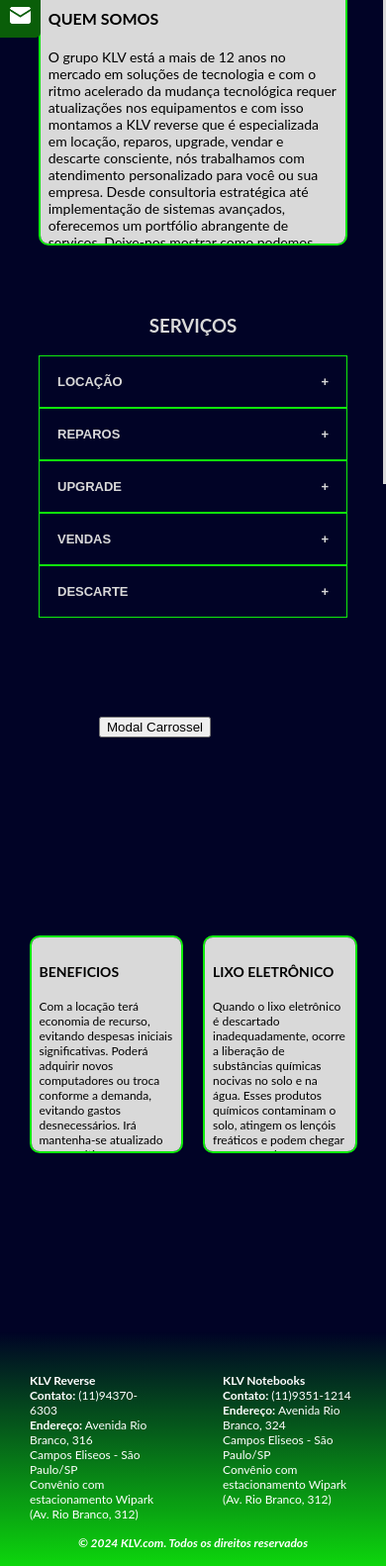
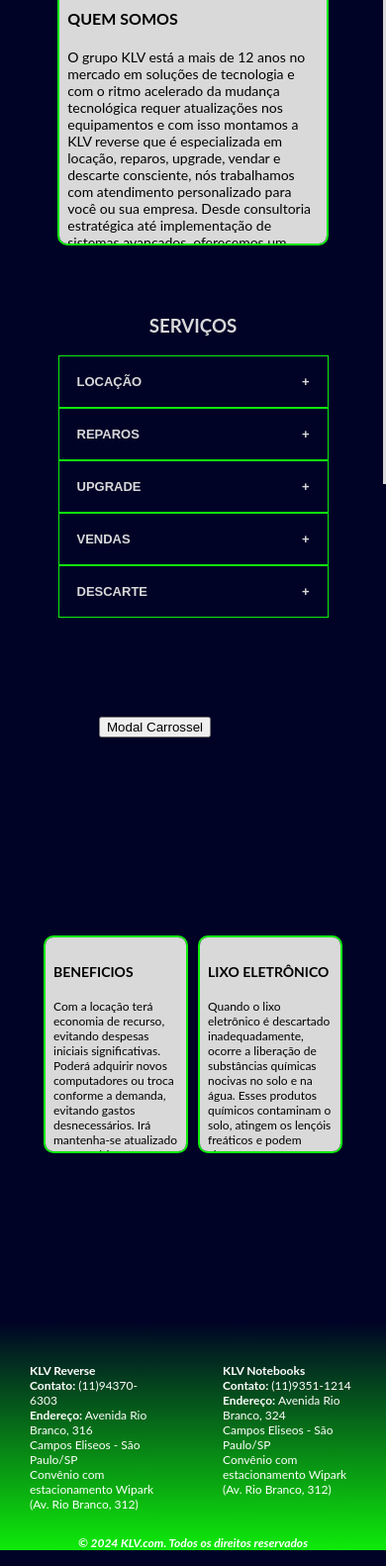
Before and after one commit to thamirislimasp/KLV, a plain HTML site: page index.html in a window 390 px wide. Shown: the part 415-1997 px from the top of the page at 99% size. Drawn offline with Linux system fonts and the light colour scheme.

Commit message:
alterações 25/03

```diff
--- a/css/estiloMobile.css
+++ b/css/estiloMobile.css
@@ -6,7 +6,7 @@
   transition: background-color .5s;
   background-color: #010326;
   box-sizing: border-box;
-  margin: 0;
+  margin: 0 !important;
 }
 
 .gradiente {
@@ -148,12 +148,12 @@
 
 .redesSociais {
   position: fixed;
-  top: 10px;
+  top: -50px;
 }
 
 #redes a {
   position: absolute;
-  left: -75px;
+  left: -80px;
   transition: 0.3s;
   padding: 8px;
   width: 100px;
@@ -165,12 +165,12 @@
 }
 
 #redes img{
-  width: 25px;
-  height: 25px;
+  width: 20px;
+  height: 20px;
 }
 
 #redes a:hover {
-  left: 0;
+  left: -60px;
   background-color: #0ebb0b;
 
 }
@@ -181,12 +181,12 @@
 }
 
 #instagram {
-  top: 350px;
+  top: 342px;
   background-color: #0a5e09;
 }
 
 #email {
-  top: 400px;
+  top: 384px;
   background-color: #0a5e09;
 }
 
@@ -194,7 +194,7 @@
 
 .somos{
   margin: 50px auto;
-  width: 75%;
+  width: 65%;
   height: 250px;
   background-color: #D9D9D9;
   border: 2px solid #0FEC0B;
@@ -218,7 +218,7 @@
 }
 
 .acordeon {
-  margin: 0 10%;
+  margin: 0 15%;
 }
 
 .accordion, .panel {
@@ -342,12 +342,13 @@
   display: flex;
   align-items: center;
   justify-content: center;
-  width: 90%;
-  margin: 0 5%;
+  width: 80%;
+  margin: 0 10%;
 }
 
+
 .beneficios{
-  margin: 100px 10px;
+  margin: 100px 5px;
   width: 50%;
   height: 200px;
   background-color: #D9D9D9;
@@ -366,16 +367,19 @@
 /* FOOTER */
 
 footer {
-  margin-top: 80px;
-  height: 260px;
-  background-image: linear-gradient(to bottom, rgba(14, 235, 10, 0), rgba(14, 235, 10, 1));
+  margin-top: 70px;
+  height: 20%;
   color: #fff;
 }
 
+#foot {
+  background-image: linear-gradient(to bottom, rgba(14, 235, 10, 0), rgba(14, 235, 10, 1));
+  width: 100%;
+}
 
 .menu-rodape {
   display: flex;
-  justify-content: space-evenly;
+  /* justify-content: space-evenly; */
 }
 
 .loja ul {
@@ -386,7 +390,7 @@
 }
 
 .loja {
-  margin: 10px 10px auto;
+  margin: 10px 10px;
   padding: 5px;
 }
 
--- a/index.html
+++ b/index.html
@@ -9,12 +9,13 @@
 </head>
 
 <body>
+  <header>
     <!-- CIRCULO GRADIENTE -->
 
     <div class="gradiente"></div>
 
     <!-- MENU MOBILE 320 -->
-  <header>
+
     <div id="mySidenav" class="sidenav">
       <a href="javascript:void(0)" class="closebtn" onclick="closeNav()">&times;</a>
       <a href="#quemSomos" onclick="closeNav()">Quem somos</a>
@@ -30,6 +31,7 @@
     </div>
   </header>
 
+  <main>
     <!-- CARROSSEL MOBILE 320 -->
 
     <div class="slideshow-container">
@@ -90,9 +92,11 @@
       <!-- ACORDEON SERVIÇOS -->
 
         <a id="servicos"></a>
+
+        <div class="acordeon">
+
           <h3 id="titulo">SERVIÇOS</h3>
 
-      <div class="acordeon">
           <button class="accordion">LOCAÇÃO</button>
           <div class="panel">
             <p>Com a locação de computadores permite que você tenha acesso a equipamentos de última geração, sem precisar se preocupar com a depreciação. Além disso, o suporte técnico oferecido por uma empresa de locação pode ajudar a resolver problemas rapidamente, evitando interrupções no trabalho. </p>
@@ -182,6 +186,7 @@
           </p>
         </div>
       </div>
+    </main>
 
 
     <!-- FOOTER -->
@@ -189,7 +194,7 @@
     <footer>
       <a id="contato"></a>
 
-      <div id="foot">
+      <nav id="foot">
         <div class="menu-rodape">
             <div class="loja">
                 <ul>
@@ -213,7 +218,7 @@
         <div class="direitos">
             <p><b><i>© 2024 KLV.com. Todos os direitos reservados</i></b></p>
         </div>
-      </div>
+      </nav>
 
     </footer>
 
```
Lines whose indentation alone changed are shown as unchanged.
